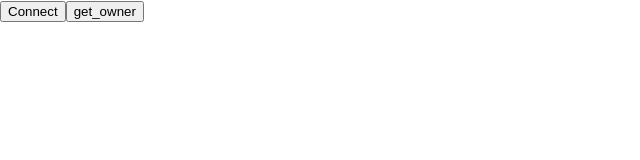
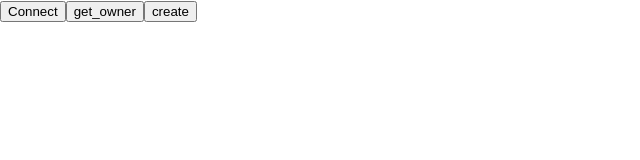
Before and after one commit to HiteshMittal07/CryptoCash_Starknet, a React (Create React App) app in the folder client/: page / in a window 1280 px wide. Shown: the top 160 px of the page, without its empty margins (0-640 px from the left). Built offline with nearby package versions, Linux system fonts and the light colour scheme.

Commit message:
adding state changing function

```diff
--- a/client/src/App.js
+++ b/client/src/App.js
@@ -3,6 +3,8 @@ import { connect, disconnect } from "@argent/get-starknet";
 import { useState } from "react";
 import { Contract, RpcProvider, json } from "starknet";
 import contractABI from "./abis/myAbi.json";
+import random from "./utils/random";
+import { commitmentHash } from "./utils/createHash";
 // import "dotenv/config";
 function App() {
   const [account, setAccount] = useState(null);
@@ -16,6 +18,15 @@ function App() {
   }
   async function createNote() {
     const contract = new Contract(contractABI, Contract_Address, account);
+    const secret = random();
+    console.log(secret);
+    const nullifier = random();
+    const commitment_hash = commitmentHash(
+      parseInt(nullifier),
+      parseInt(secret)
+    );
+    console.log(commitment_hash);
+    const hex_commitment_hash = "0x" + commitment_hash.toString(16);
   }
   async function get_owner() {
     const provider = new RpcProvider({
@@ -31,6 +42,7 @@ function App() {
     <div>
       <button onClick={connectWallet}>Connect</button>
       <button onClick={get_owner}>get_owner</button>
+      <button onClick={createNote}>create</button>
     </div>
   );
 }
```
